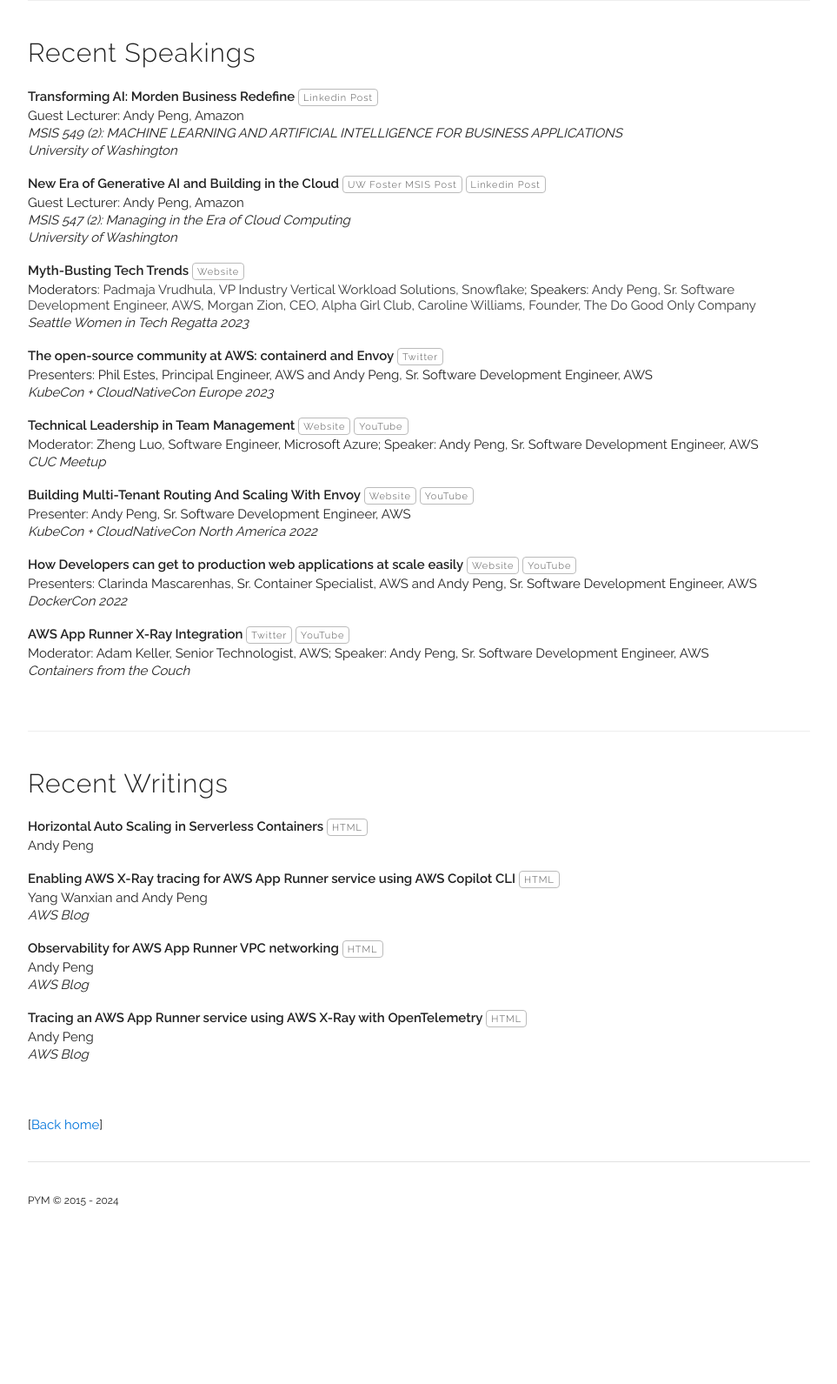
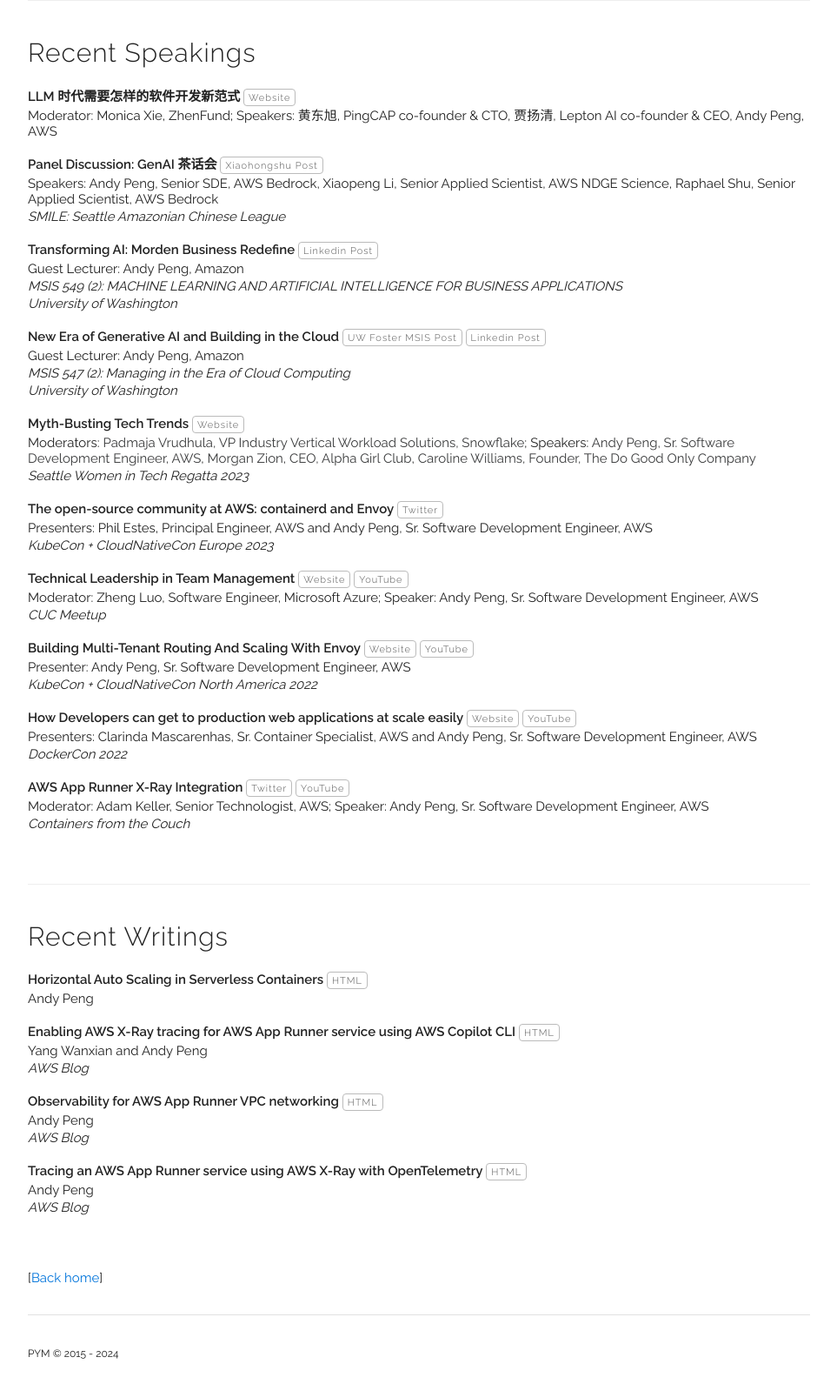
Before and after one commit to gfw001/gfw001.github.io, a Jekyll site: the page publications.html, which Jekyll copies as it is, in a window 1280 px wide. Shown: the whole page at 87% size, without its empty margins (158-1121 px from the left). Built offline with Jekyll 4.4.1, drawn with Linux system fonts in a browser that asks for light colours; before the commit the page ends 1415 px from its top, so only the background shows below that.

Commit message:
Update publications.html

```diff
--- a/publications.html
+++ b/publications.html
@@ -84,6 +84,28 @@
 
 <div class="docs-section" id="publications">
   <h4>Recent Speakings</h4>
+
+<div class="paper">
+   <p class="title"><b>LLM 时代需要怎样的软件开发新范式</b>
+     <a class="button" href="https://mp.weixin.qq.com/s/wOZknRagMGyp8AluNqAzYg" target="_blank">Website</a>
+   </p>
+  <p>Moderator: Monica Xie, ZhenFund; Speakers: 黄东旭, PingCAP co-founder & CTO, 贾扬清, Lepton AI co-founder & CEO, Andy Peng, AWS</p>
+  <p><i></i></p>
+  <div class="paper-buttons">
+
+  </div>
+</div>
+
+<div class="paper">
+   <p class="title"><b>Panel Discussion: GenAI 茶话会</b>
+     <a class="button" href="http://xhslink.com/5pI8dQ" target="_blank">Xiaohongshu Post</a>
+   </p>
+  <p>Speakers: Andy Peng, Senior SDE, AWS Bedrock, Xiaopeng Li, Senior Applied Scientist, AWS NDGE Science, Raphael Shu, Senior Applied Scientist, AWS Bedrock</p>
+  <p><i>SMILE: Seattle Amazonian Chinese League</i></p>
+  <div class="paper-buttons">
+
+  </div>
+</div>
 
 <div class="paper">
    <p class="title"><b>Transforming AI: Morden Business Redefine</b>
```
